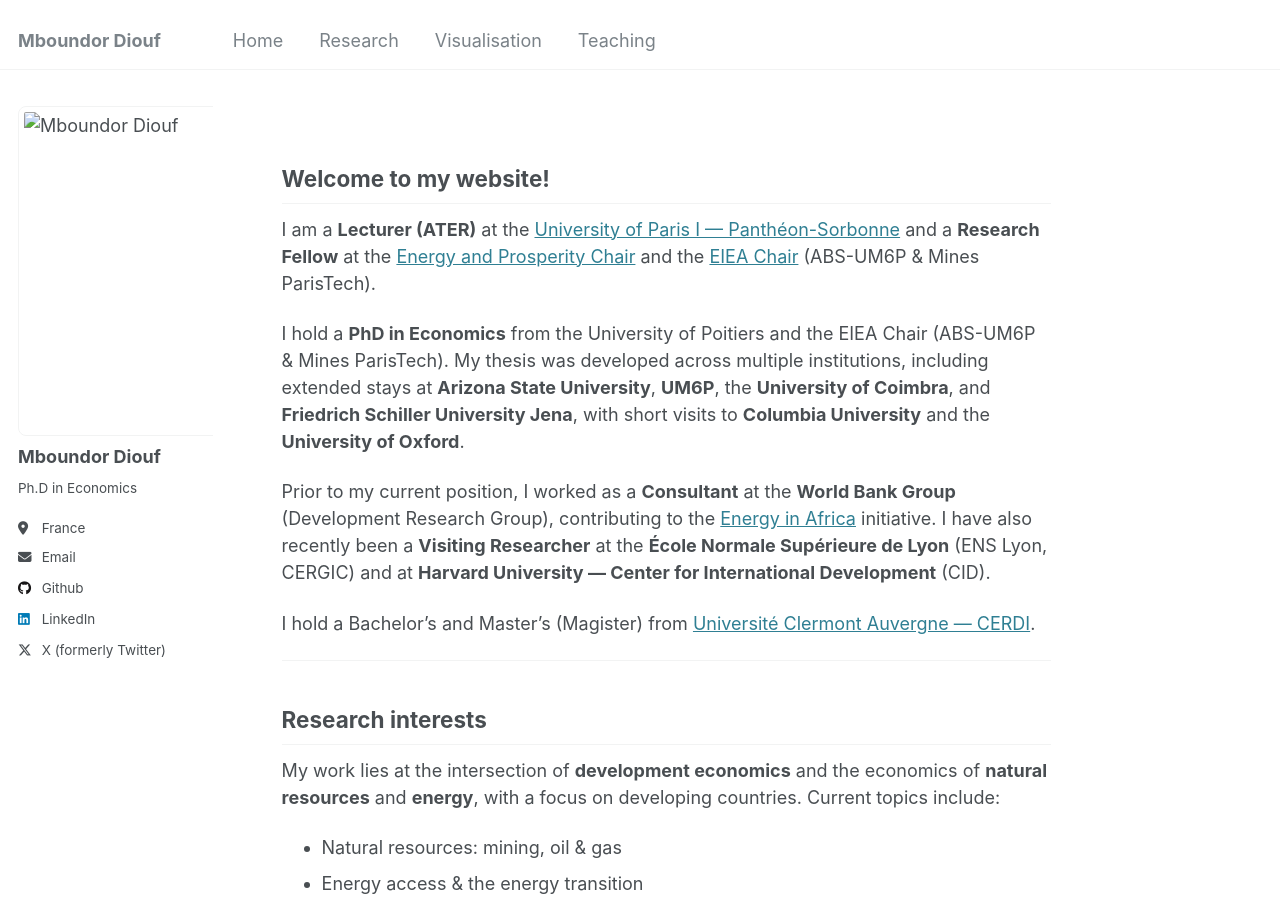
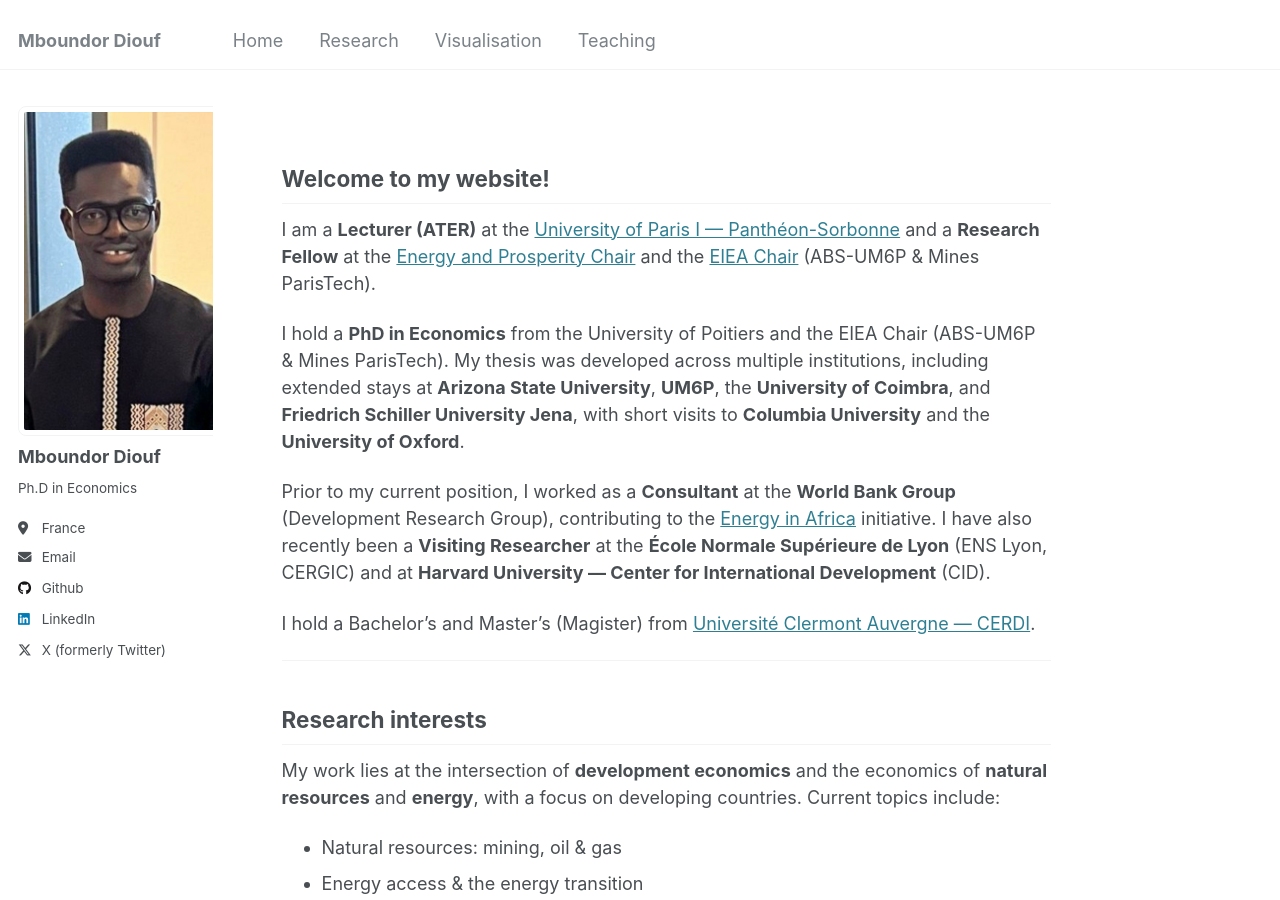
Before and after one commit to mboundordiouf/mboundordiouf.github.io, a Jekyll site: the page built from _pages/about.md, in a window 1280 px wide and 900 px high. Built offline with Jekyll 4.4.1, drawn with Linux system fonts in a browser that asks for light colours.

Commit message:
Update author avatar path in config file

```diff
--- a/_config.yml
+++ b/_config.yml
@@ -82,7 +82,7 @@ analytics:
 # Site Author
 author:
   name             : "Mboundor Diouf"
-  avatar           : "images/IMG_1338.jpeg"   # "DIOUF_photo-webOKOK.jpg"
+  avatar           : "IMG_1338.jpeg"   # "DIOUF_photo-webOKOK.jpg"
   bio              : "Ph.D in Economics"
   location         : "France"
   employer         :
```
